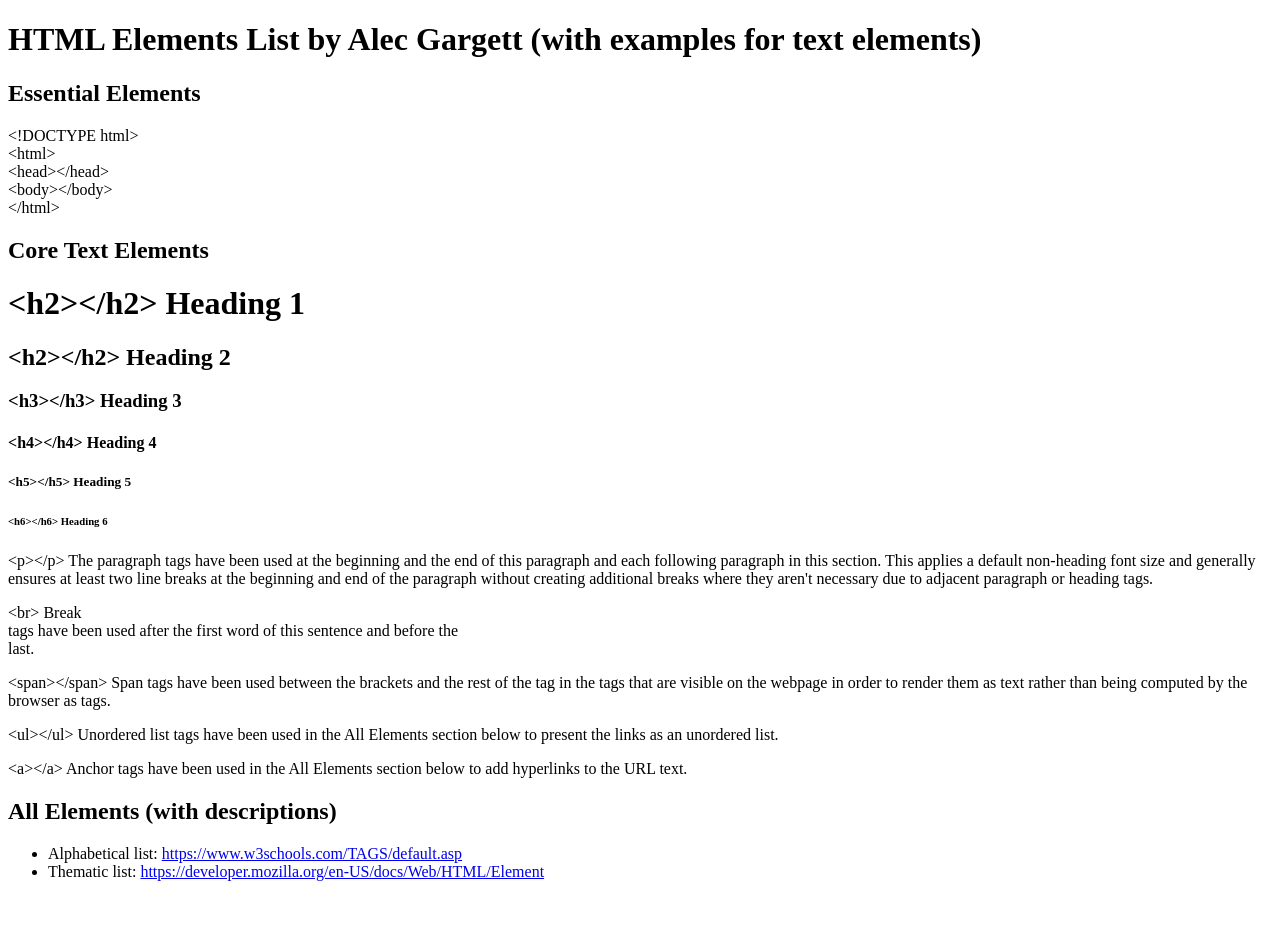
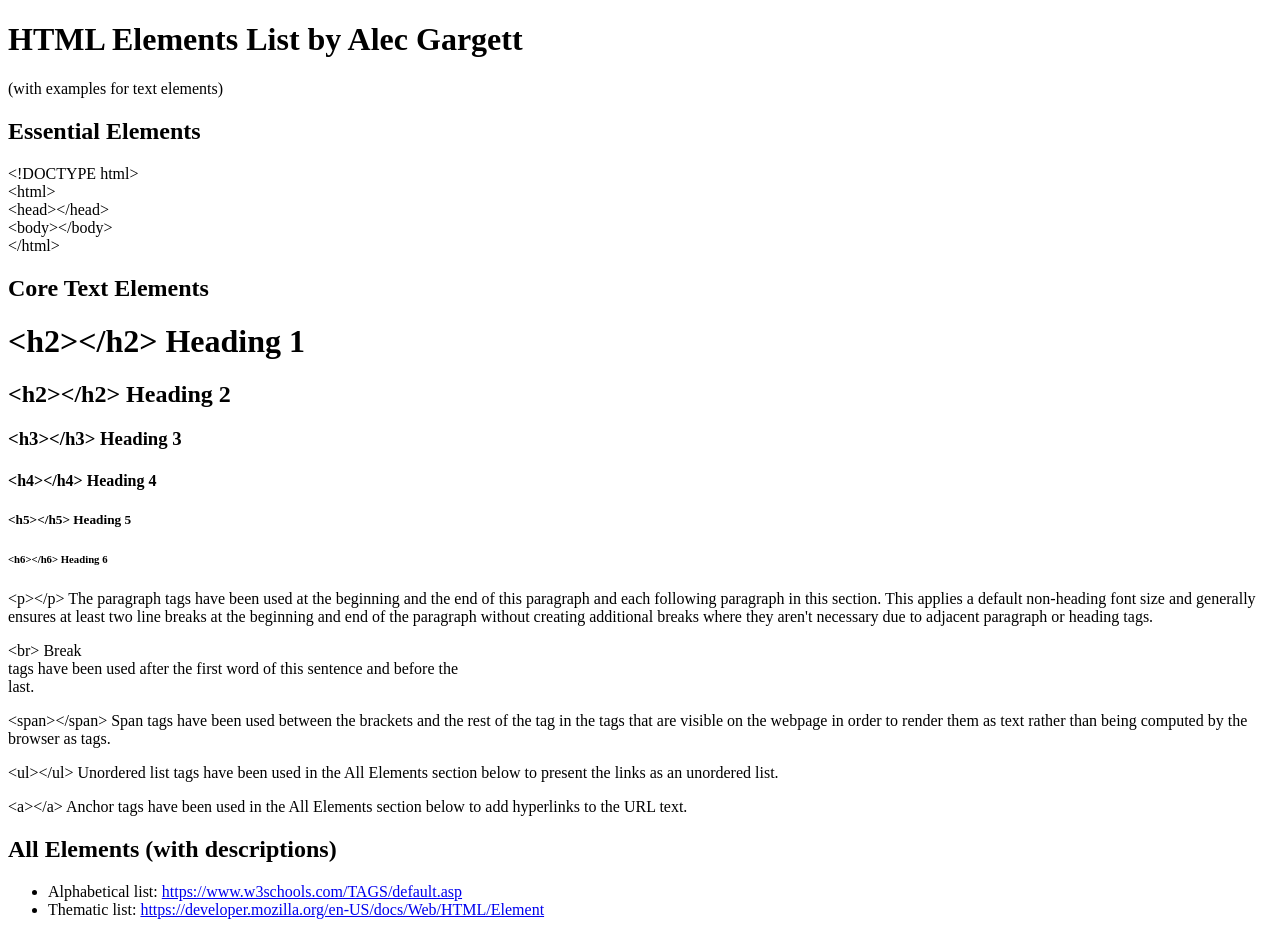
Before and after one commit to AlecGargett/AlecGargett-HTML-Elements-List-by-Alec-Gargett, a plain HTML site: page index.html in a window 1280 px wide. Before the commit the page ends 897 px from the top, so only its background shows below. Drawn offline with Linux system fonts and the light colour scheme.

Commit message:
Update index.html

```diff
--- a/index.html
+++ b/index.html
@@ -1,10 +1,11 @@
 <!DOCTYPE html>
  <head>
-  <title>HTML Elements List by Alec Gargett (with examples for text elements)</title>
+  <title>HTML Elements List by Alec Gargett</title>
  </head>
 
  <body>
-  <h1>HTML Elements List by Alec Gargett (with examples for text elements)</h1>
+  <h1>HTML Elements List by Alec Gargett</h1>
+  (with examples for text elements)
 
   <h2>Essential Elements</h2>
 
```
